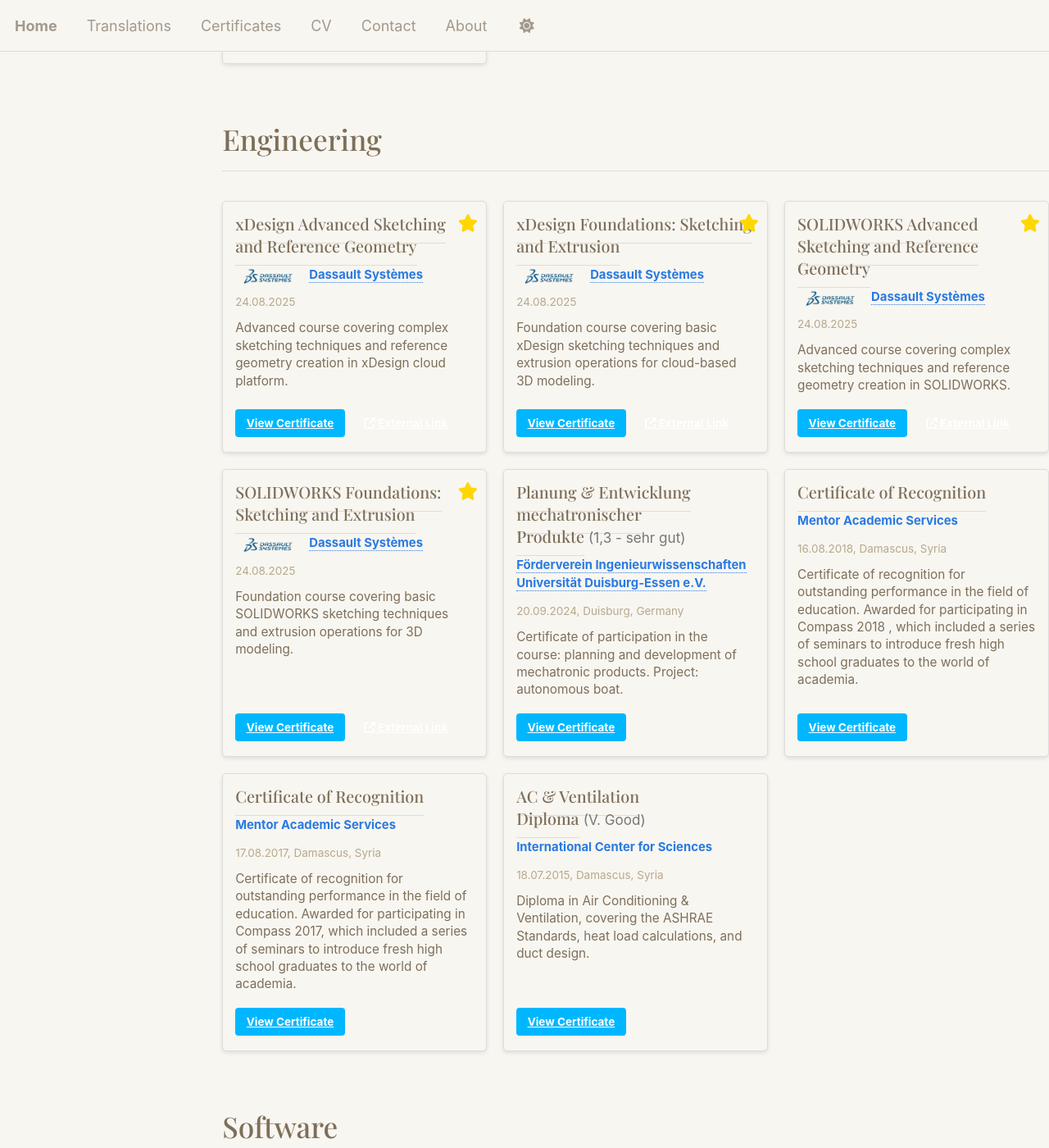
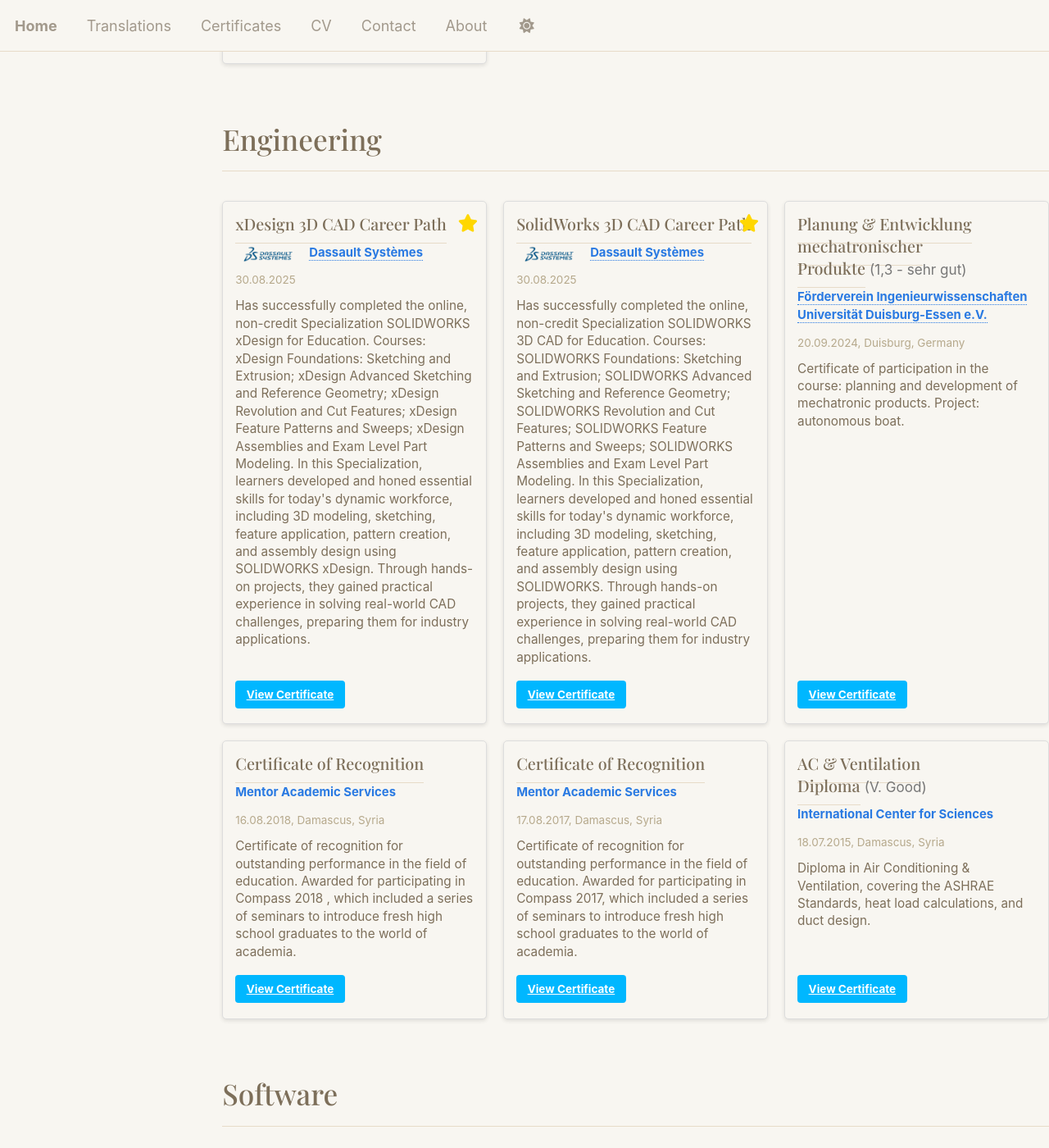
Before and after one commit to HabibZRK/HabibZRK.github.io, a Jekyll site: the page built from _pages/certificates.md, in a window 1280 px wide and 1400 px high, scrolled down 906 px. Shown: the whole window at 82% size. Built offline with Jekyll 4.4.1, drawn with Linux system fonts in a browser that asks for light colours; some web fonts are replaced; some of the changed text lies outside the part shown.

Commit message:
content: update certificates with new SolidWorks and xDesign career paths, and add attendance certificate for Publication Days Workshop

```diff
--- a/_data/certificates.json
+++ b/_data/certificates.json
@@ -31,51 +31,26 @@
     "subject": "Software",
     "star": 1
   },
+
   {
-    "title": "SOLIDWORKS Foundations: Sketching and Extrusion",
-    "date": "2025-08-24",
+    "title": "SolidWorks 3D CAD Career Path",
+    "date": "2025-08-30",
     "organization": "Dassault Systèmes",
     "organization_url": "https://www.coursera.org/learner/habib-zreik",
     "logo": "/images/organization/dassault.png",
-    "description": "Foundation course covering basic SOLIDWORKS sketching techniques and extrusion operations for 3D modeling.",
-    "url": "/files/certificates/Engineering/CAD/SOLIDWORKS/001_SOLIDWORKS Foundations_Sketching and Extrusion.pdf",
-    "external_url": "https://coursera.org/share/4b76b18833752cb24a052b941e6b089f",
+  "description": "Has successfully completed the online, non-credit Specialization SOLIDWORKS 3D CAD for Education.\n\nCourses: SOLIDWORKS Foundations: Sketching and Extrusion; SOLIDWORKS Advanced Sketching and Reference Geometry; SOLIDWORKS Revolution and Cut Features; SOLIDWORKS Feature Patterns and Sweeps; SOLIDWORKS Assemblies and Exam Level Part Modeling.\n\nIn this Specialization, learners developed and honed essential skills for today's dynamic workforce, including 3D modeling, sketching, feature application, pattern creation, and assembly design using SOLIDWORKS. Through hands-on projects, they gained practical experience in solving real-world CAD challenges, preparing them for industry applications.",
+    "url": "/files/certificates/Engineering/CAD/SolidWorks_3d_CAD_Career.pdf",
     "subject": "Engineering",
     "star": 1
   },
   {
-    "title": "SOLIDWORKS Advanced Sketching and Reference Geometry",
-    "date": "2025-08-24",
+    "title": "xDesign 3D CAD Career Path",
+    "date": "2025-08-30",
     "organization": "Dassault Systèmes",
     "organization_url": "https://www.coursera.org/learner/habib-zreik",
     "logo": "/images/organization/dassault.png",
-    "description": "Advanced course covering complex sketching techniques and reference geometry creation in SOLIDWORKS.",
-    "url": "/files/certificates/Engineering/CAD/SOLIDWORKS/002_SOLIDWORKS Advanced Sketching and Reference.pdf",
-    "external_url": "https://coursera.org/share/09bdc6b4923f80d0a74e02cc41f6f1bd",
-    "subject": "Engineering",
-    "star": 1
-  },
-  {
-    "title": "xDesign Foundations: Sketching and Extrusion",
-    "date": "2025-08-24",
-    "organization": "Dassault Systèmes",
-    "organization_url": "https://www.coursera.org/learner/habib-zreik",
-    "logo": "/images/organization/dassault.png",
-    "description": "Foundation course covering basic xDesign sketching techniques and extrusion operations for cloud-based 3D modeling.",
-    "url": "/files/certificates/Engineering/CAD/xDesign/001_xDesign Foundations_Sketching and Extrusion.pdf",
-    "external_url": "https://coursera.org/share/65496daff0392a891b14aadd989a488b",
-    "subject": "Engineering",
-    "star": 1
-  },
-  {
-    "title": "xDesign Advanced Sketching and Reference Geometry",
-    "date": "2025-08-24",
-    "organization": "Dassault Systèmes",
-    "organization_url": "https://www.coursera.org/learner/habib-zreik",
-    "logo": "/images/organization/dassault.png",
-    "description": "Advanced course covering complex sketching techniques and reference geometry creation in xDesign cloud platform.",
-    "url": "/files/certificates/Engineering/CAD/xDesign/002_xDesign Advanced Sketching and Reference.pdf",
-    "external_url": "https://coursera.org/share/ad57a225c19b1e54cdda5b1c477ca03b",
+  "description": "Has successfully completed the online, non-credit Specialization SOLIDWORKS xDesign for Education.\n\nCourses: xDesign Foundations: Sketching and Extrusion; xDesign Advanced Sketching and Reference Geometry; xDesign Revolution and Cut Features; xDesign Feature Patterns and Sweeps; xDesign Assemblies and Exam Level Part Modeling.\n\nIn this Specialization, learners developed and honed essential skills for today's dynamic workforce, including 3D modeling, sketching, feature application, pattern creation, and assembly design using SOLIDWORKS xDesign. Through hands-on projects, they gained practical experience in solving real-world CAD challenges, preparing them for industry applications.",
+    "url": "/files/certificates/Engineering/CAD/xDesign_3d_CAD_Career.pdf",
     "subject": "Engineering",
     "star": 1
   },
@@ -225,5 +200,15 @@
     "description": "Certificate for completing the Computer Science for Mechanical Engineering course, including computer architecture, simple data modeling, algorithms, and OOP.",
     "url": "/files/certificates/Computer Science/Computer Science for Mechanical Engineering.pdf",
     "subject": "Software"
+  },
+  {
+    "title": "Publication Days Workshop Attendance",
+    "date": "2025-08-29",
+    "organization": "Universität Duisburg-Essen",
+    "organization_url": "https://www.uni-due.de/",
+    "logo": "/images/organization/ude.jpg",
+    "description": "Attendance certificate for the Publication Days Workshop at Universität Duisburg-Essen. Topics included: Publishing in Open Access, choosing a publisher and avoiding predatory publishing, and understanding the peer review process.",
+    "url": "/files/certificates/Research/uni-due-publication-days-workshop.pdf",
+    "subject": "Miscellaneous"
   }
 ]
```
Also changed, not shown: 3 other files.
